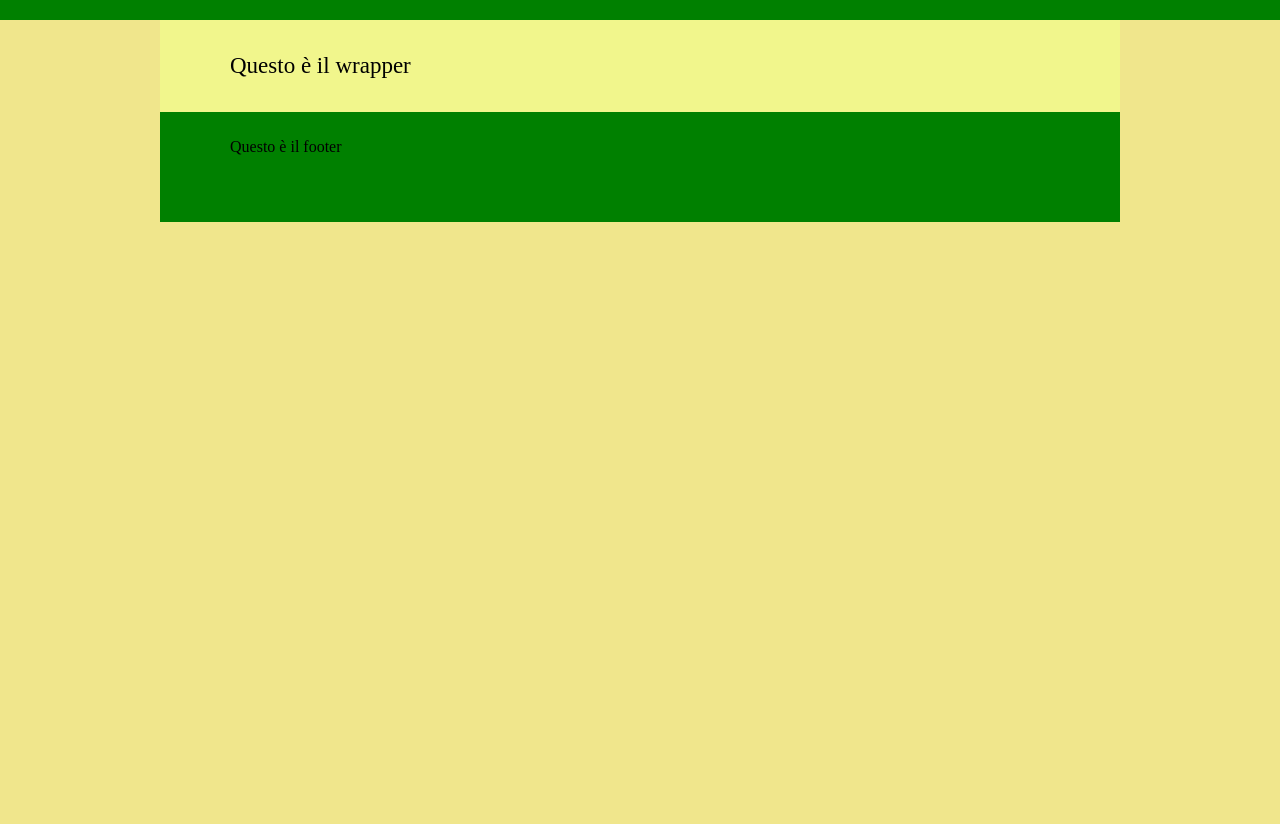
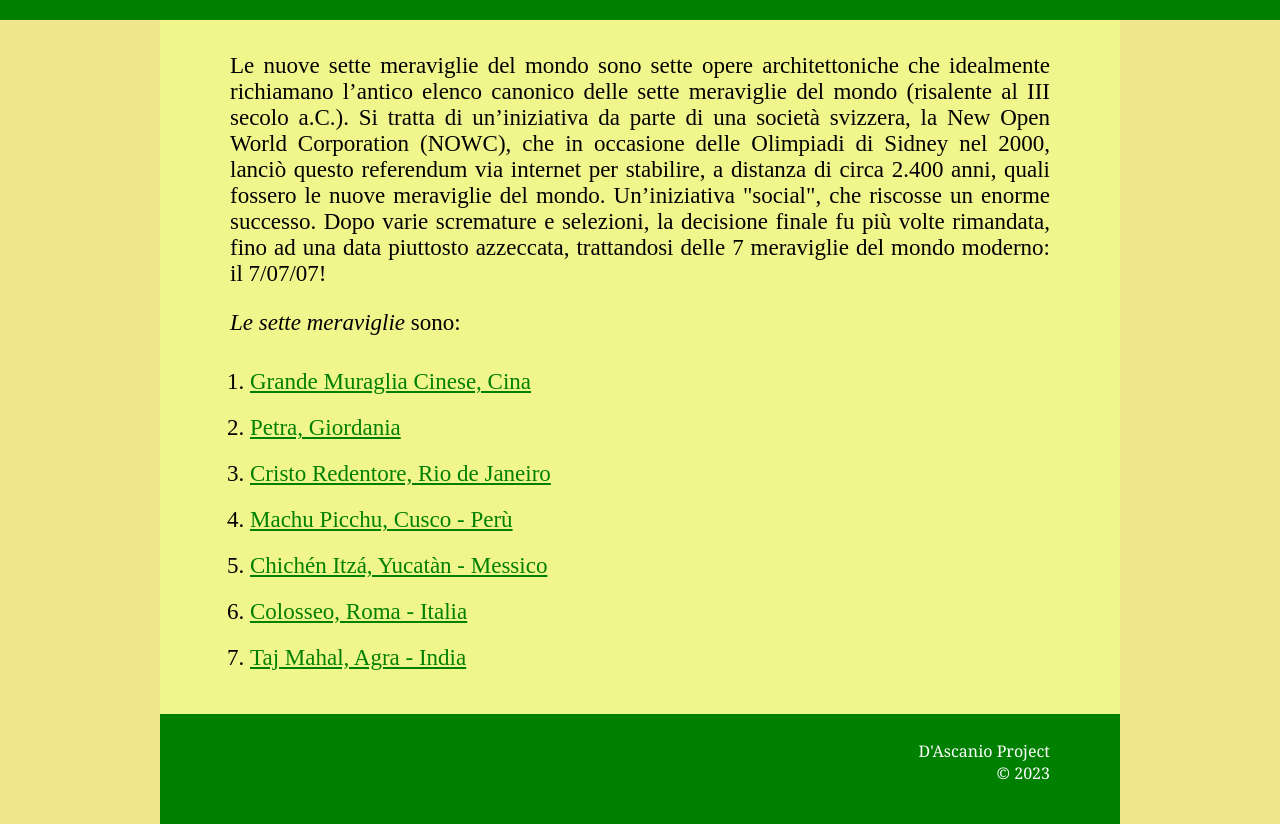
Before and after one commit to davide-dascanio/Homework-XHTML-CSS, a plain HTML site: page index.html in a window 1280 px wide. Shown: the part 90-914 px from the top of the page. Before the commit the page ends 800 px from the top, so only its background shows below. Drawn offline with Linux system fonts and the light colour scheme.

Commit message:
Modifica dei file index.html e css/style.css
Effettuata modifica di index.html con l'aggiunta di paragrafi (elmenti strutturali) e collegamenti ipertestuali; modifica di css/style.css con l'aggiunta di stile riferito agli elementi e collegamenti introdotti

```diff
--- a/css/style.css
+++ b/css/style.css
@@ -29,6 +29,15 @@ body{
     overflow: auto;
 }
 
+.lista{
+    padding-left: 20px;
+}
+
+ol li{
+    padding-top: 10px;
+    padding-bottom: 10px;
+}
+
 .footer{
     width:820px;
     height: 100px;
@@ -39,3 +48,18 @@ body{
     margin: auto;
     overflow:auto;
 }
+
+.footer p{
+    font-size: 16px;
+    color: white;
+    text-align: right;
+    font-family: georgia;
+}
+
+a:link{
+    color:green;
+}
+
+a:hover {
+    color:#1E90FF;
+}
--- a/index.html
+++ b/index.html
@@ -11,13 +11,48 @@
 
     <body>
         <div class="header1">
-            <p>Questo &egrave; l'header1</p>
+            <h1> LE SETTE MERAVIGLIE DEL MONDO MODERNO </h1>
         </div>
         <div class="wrapper">
-            <p>Questo &egrave; il wrapper</p>
+            <p>
+                Le nuove sette meraviglie del mondo sono sette opere architettoniche che idealmente richiamano
+                l&rsquo;antico elenco canonico delle sette meraviglie del mondo (risalente al III secolo a.C.). Si tratta
+                di un&rsquo;iniziativa da parte di una societ&agrave; svizzera, la New Open World Corporation (NOWC), che in
+                occasione delle Olimpiadi di Sidney nel 2000, lanci&ograve; questo referendum via internet per stabilire,
+                a distanza di circa 2.400 anni, quali fossero le nuove meraviglie del mondo. Un&rsquo;iniziativa &quot;social&quot;,
+                che riscosse un enorme successo. Dopo varie scremature e selezioni, la decisione finale fu pi&ugrave; volte
+                rimandata, fino ad una data piuttosto azzeccata, trattandosi delle 7 meraviglie del mondo moderno:
+                il 7/07/07!
+            </p>
+            <p>
+                <em>Le sette meraviglie</em> sono:
+            </p>
+            <ol class="lista">
+                <li>
+                    <a href="file/collegamento_1/pagina1.html">Grande Muraglia Cinese, Cina </a>
+                </li>
+                <li>
+                    <a href="file/collegamento_2/pagina2.html">Petra, Giordania </a>
+                </li>
+                <li>
+                    <a href="file/collegamento_3/pagina3.html">Cristo Redentore, Rio de Janeiro </a>
+                </li>
+                <li>
+                    <a href="file/collegamento_4/pagina4.html">Machu Picchu, Cusco - Per&ugrave; </a>
+                </li>
+                <li>
+                    <a href="file/collegamento_5/pagina5.html">Chich&eacute;n Itz&aacute;, Yucat&agrave;n - Messico </a>
+                </li>
+                <li>
+                    <a href="file/collegamento_6/pagina6.html">Colosseo, Roma - Italia </a>
+                </li>
+                <li>
+                    <a href="file/collegamento_7/pagina7.html">Taj Mahal, Agra - India </a>
+                </li>
+            </ol>
         </div>
         <div class="footer">
-            <p>Questo &egrave; il footer</p>
+            <p> D'Ascanio Project  <br /> &copy; 2023 </p>
         </div>
     </body>
 </html>
```
